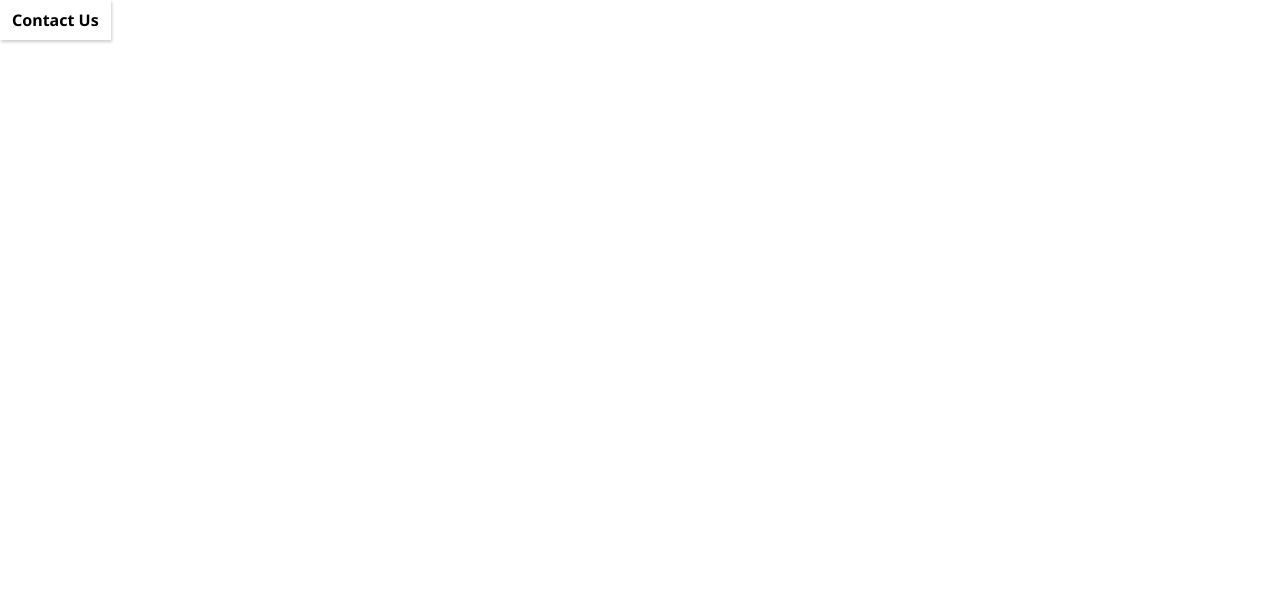
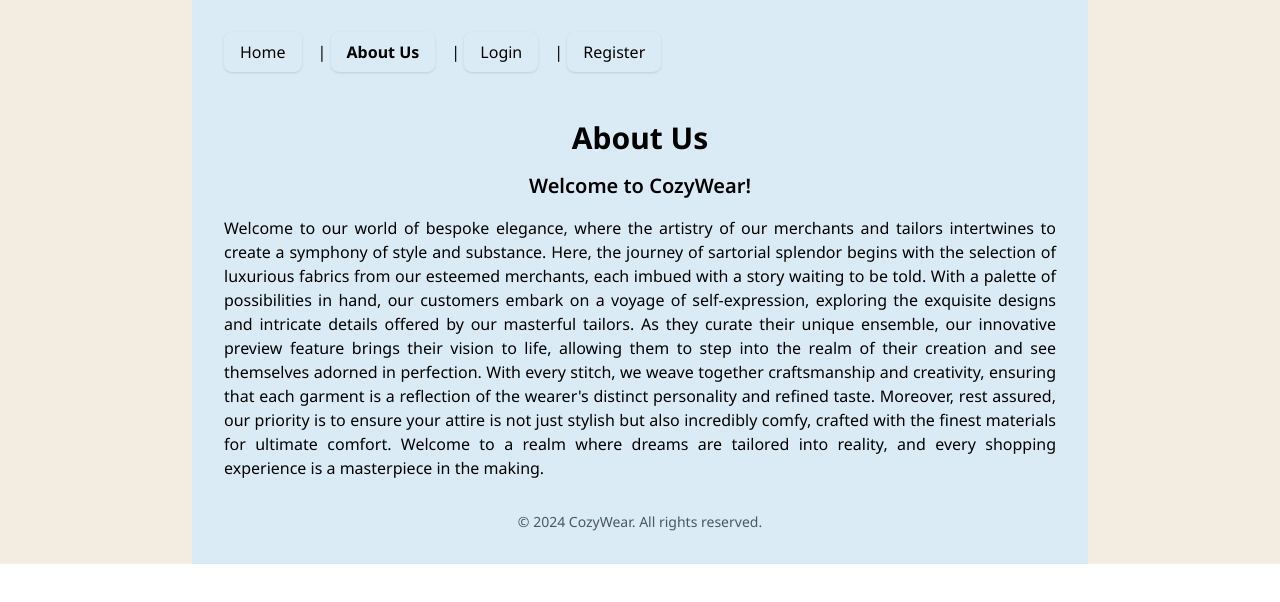
Before and after one commit to CozyWear/frontend, a SvelteKit app: page / in a window 1280 px wide. Shown: the top 602 px of the page. Built offline with nearby package versions, Linux system fonts and the light colour scheme.

Commit message:
Add files via upload

```diff
--- a/src/routes/+page.svelte
+++ b/src/routes/+page.svelte
@@ -1,59 +1,23 @@
-<script lang="ts">
-	import Modal from './shared/Modal.svelte';
-
-	let showModal = false;
-	const ToggleModal = () => {
-		showModal = !showModal;
-	};
-</script>
-
-<Modal {showModal} on:click={ToggleModal}>
-	<h3>Contact Us</h3>
-
-	<form>
-		<input type="text" placeholder="Name" class="inputs" />
-		<br />
-		<input type="text" placeholder="Email" class="inputs" />
-		<br />
-		<select
-			style="width: 80%; margin:5% auto; border:1px solid ; padding:12px 8px; border-radius:10px; background-color: #fefefe;"
-		>
-			<option value="Customer">Customer</option>
-			<option value="Merchant">Merchant</option>
-			<option value="Tailor">Tailor</option>
-		</select>
-		<br />
-		<textarea
-			name="Complaint"
-			style="width: 80%; margin:5%;"
-			placeholder="Enter Your Feedback Here"
-		></textarea>
-		<br />
-		<button>Submit</button>
-	</form>
-</Modal>
-
-<div class="button-container">
-	<button on:click={ToggleModal} class="buttons">Contact Us</button>
-</div>
-
-<style>
-	.inputs {
-		background-color: #fefefe;
-		margin: 5% auto;
-		padding: 10px;
-		border: 1px solid #888;
-		width: 80%;
-		border-radius: 10px;
-	}
-	button {
-		border: 0;
-		cursor: pointer;
-		padding: 8px 12px;
-		font-weight: bold;
-		box-shadow: 1px 2px 3px rgba(0, 0, 0, 0.2);
-	}
-	h3 {
-		font-size: 24px;
-	}
-</style>
+<script src="https://cdn.tailwindcss.com"></script>
+<body class="bg-[#f2ece1]">
+  <main class="max-w-4xl mx-auto p-8 bg-[#dbebf5]">
+    <nav class="mb-8 flex justify-between items-center ">
+      <div>
+        <a href="/" class="mr-4 inline-block py-2 px-4 rounded-lg shadow transition duration-300 ease-in-out hover:shadow-md">Home</a>|
+        <a href="about" class="mr-4 inline-block py-2 px-4 font-bold rounded-lg shadow transition duration-300 ease-in-out hover:shadow-md">About Us</a>|
+        <a href="login" class="mr-4 inline-block py-2 px-4 rounded-lg shadow transition duration-300 ease-in-out hover:shadow-md">Login</a>|
+        <a href="register" class="inline-block py-2 px-4 rounded-lg shadow transition duration-300 ease-in-out hover:shadow-md">Register</a>
+      </div>
+    </nav>
+    <header class="py-4">
+      <h1 class="text-3xl font-bold text-center">About Us</h1>
+    </header>
+    <section class="mb-8">
+      <h2 class="text-xl font-semibold mb-4 text-center">Welcome to CozyWear!</h2>
+      <p class="mb-2 text-justify">Welcome to our world of bespoke elegance, where the artistry of our merchants and tailors intertwines to create a symphony of style and substance. Here, the journey of sartorial splendor begins with the selection of luxurious fabrics from our esteemed merchants, each imbued with a story waiting to be told. With a palette of possibilities in hand, our customers embark on a voyage of self-expression, exploring the exquisite designs and intricate details offered by our masterful tailors. As they curate their unique ensemble, our innovative preview feature brings their vision to life, allowing them to step into the realm of their creation and see themselves adorned in perfection. With every stitch, we weave together craftsmanship and creativity, ensuring that each garment is a reflection of the wearer's distinct personality and refined taste. Moreover, rest assured, our priority is to ensure your attire is not just stylish but also incredibly comfy, crafted with the finest materials for ultimate comfort. Welcome to a realm where dreams are tailored into reality, and every shopping experience is a masterpiece in the making.</p>
+    </section>
+    <footer class="text-gray-600 text-sm flex justify-center">
+      <p>&copy; 2024 CozyWear. All rights reserved.</p>
+    </footer>
+  </main>
+</body>
```
